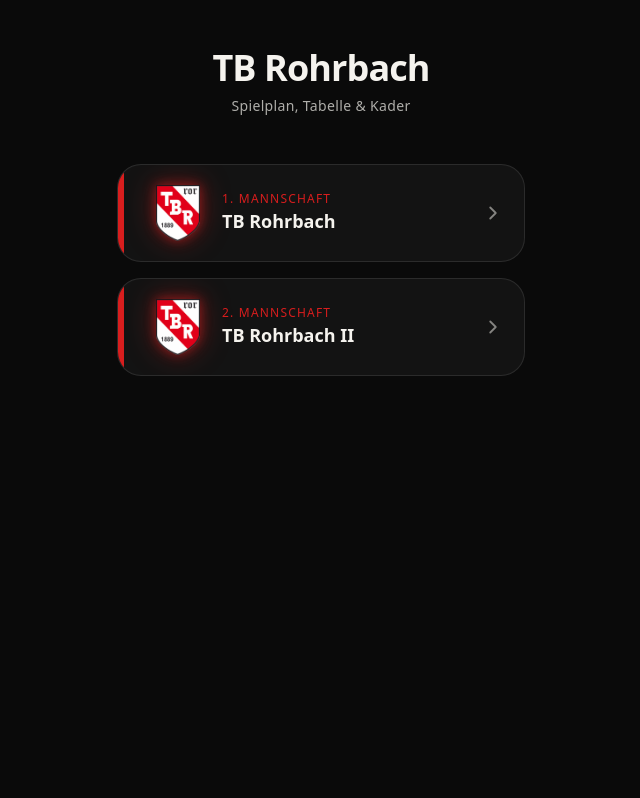
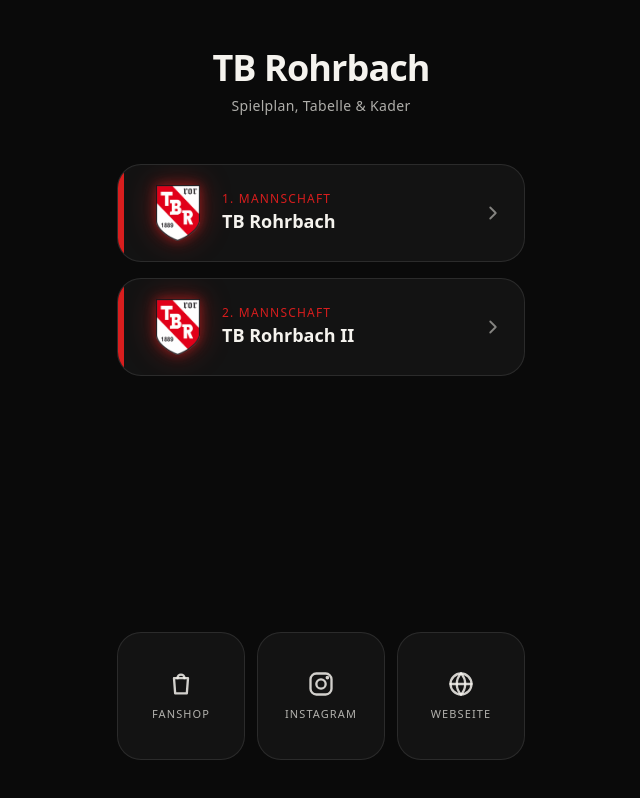
Before and after one commit to Tarro53/tbr, a Next.js app: page / in a window 1280 px wide. Shown: the whole page, without its empty margins (319-959 px from the left). Built offline with nearby package versions, Linux system fonts and the light colour scheme.

Commit message:
add fanshop, instagram, website icons to home

```diff
--- a/app/page.tsx
+++ b/app/page.tsx
@@ -1,6 +1,66 @@
 import Link from "next/link";
 import Image from "next/image";
 import { teams } from "@/lib/teams";
+
+const externalLinks = [
+  {
+    label: "Fanshop",
+    href: "https://tbrohrbach.fan12.de/",
+    icon: (
+      <svg
+        viewBox="0 0 24 24"
+        fill="none"
+        stroke="currentColor"
+        strokeWidth="2"
+        strokeLinecap="round"
+        strokeLinejoin="round"
+        aria-hidden
+      >
+        <path d="M6 7h12l-1 13H7L6 7z" />
+        <path d="M9 7a3 3 0 016 0" />
+      </svg>
+    ),
+  },
+  {
+    label: "Instagram",
+    href: "https://www.instagram.com/tbrohrbach1889/",
+    icon: (
+      <svg
+        viewBox="0 0 24 24"
+        fill="none"
+        stroke="currentColor"
+        strokeWidth="2"
+        strokeLinecap="round"
+        strokeLinejoin="round"
+        aria-hidden
+      >
+        <rect x="3" y="3" width="18" height="18" rx="5" />
+        <circle cx="12" cy="12" r="4" />
+        <circle cx="17.5" cy="6.5" r="0.6" fill="currentColor" />
+      </svg>
+    ),
+  },
+  {
+    label: "Webseite",
+    href: "https://www.tbrohrbach.de/",
+    icon: (
+      <svg
+        viewBox="0 0 24 24"
+        fill="none"
+        stroke="currentColor"
+        strokeWidth="2"
+        strokeLinecap="round"
+        strokeLinejoin="round"
+        aria-hidden
+      >
+        <circle cx="12" cy="12" r="9" />
+        <path d="M3 12h18" />
+        <path d="M12 3a13 13 0 010 18" />
+        <path d="M12 3a13 13 0 000 18" />
+      </svg>
+    ),
+  },
+];
 
 export default function HomePage() {
   return (
@@ -55,6 +115,26 @@
           </Link>
         ))}
       </nav>
+
+      <nav className="mt-auto grid grid-cols-3 gap-3 pt-10">
+        {externalLinks.map((link, i) => (
+          <a
+            key={link.label}
+            href={link.href}
+            target="_blank"
+            rel="noopener noreferrer"
+            className="fade-in-up group relative flex aspect-square flex-col items-center justify-center gap-2 overflow-hidden rounded-3xl border border-white/10 bg-white/[0.04] p-3 transition active:scale-[0.96]"
+            style={{ animationDelay: `${(teams.length + i) * 80}ms` }}
+          >
+            <span className="flex h-7 w-7 items-center justify-center text-tbr-cream/85 transition group-hover:text-tbr-red">
+              {link.icon}
+            </span>
+            <span className="text-[11px] font-medium uppercase tracking-widest text-tbr-cream/70">
+              {link.label}
+            </span>
+          </a>
+        ))}
+      </nav>
     </main>
   );
 }
```
